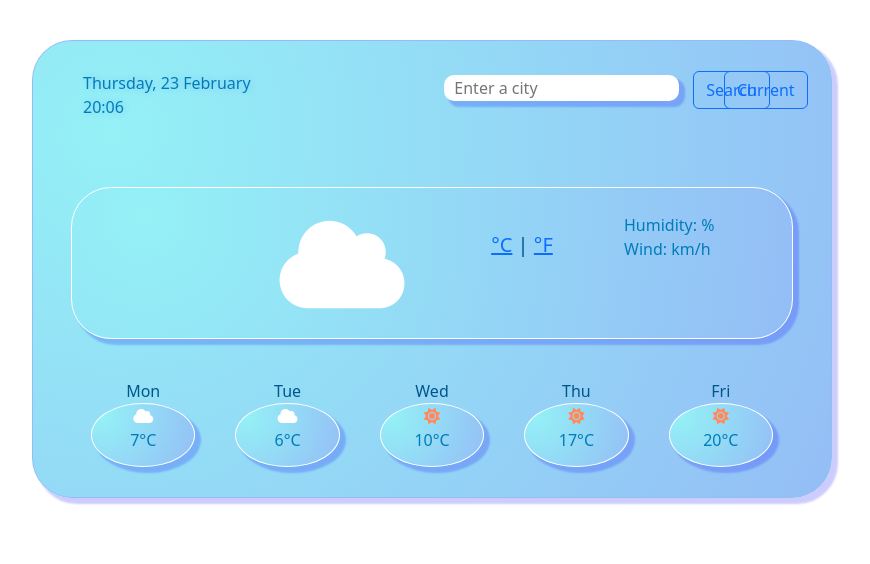
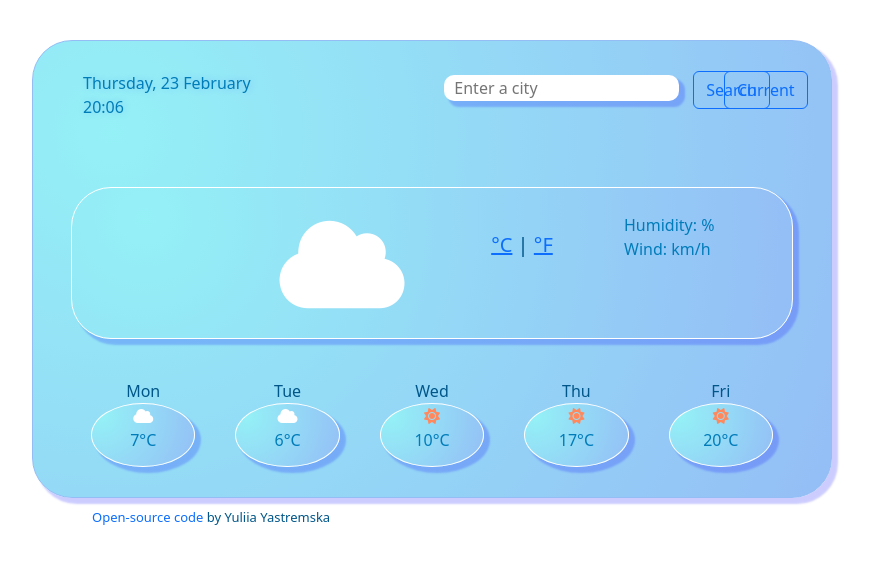
Before and after one commit to YuliiaYB/my-weather-app, a plain HTML site: page index.html in a window 1280 px wide. Shown: the whole page, without its empty margins (8-878 px from the left). Drawn offline with nearby package versions, Linux system fonts and the light colour scheme; no server answers.

Commit message:
added a link to my GitHub repository

```diff
--- a/index.html
+++ b/index.html
@@ -109,7 +109,12 @@
         </div>
       </div>
     </div>
-
+    <a
+      class="link-code"
+      target="_blank"
+      href="https://github.com/YuliiaYB/my-weather-app"
+      >Open-source code <span class="code-name">by Yuliia Yastremska</span>
+    </a>
     <script src="src/index.js"></script>
   </body>
 </html>
--- a/src/styles.css
+++ b/src/styles.css
@@ -6,6 +6,7 @@
   );
   border: 1px solid rgb(148, 189, 246);
   margin: 40px;
+  margin-bottom: 10px;
   padding: 30px 50px 30px 50px;
   border-radius: 40px;
   width: 800px;
@@ -110,3 +111,15 @@ h1 {
 .week-days-temperature {
   color: #007cb9;
 }
+
+.link-code {
+  text-decoration: none;
+  display: block;
+  font-size: 13px;
+  margin-left: 100px;
+  margin-top: 0;
+}
+
+.code-name {
+  color: #005689;
+}
```
